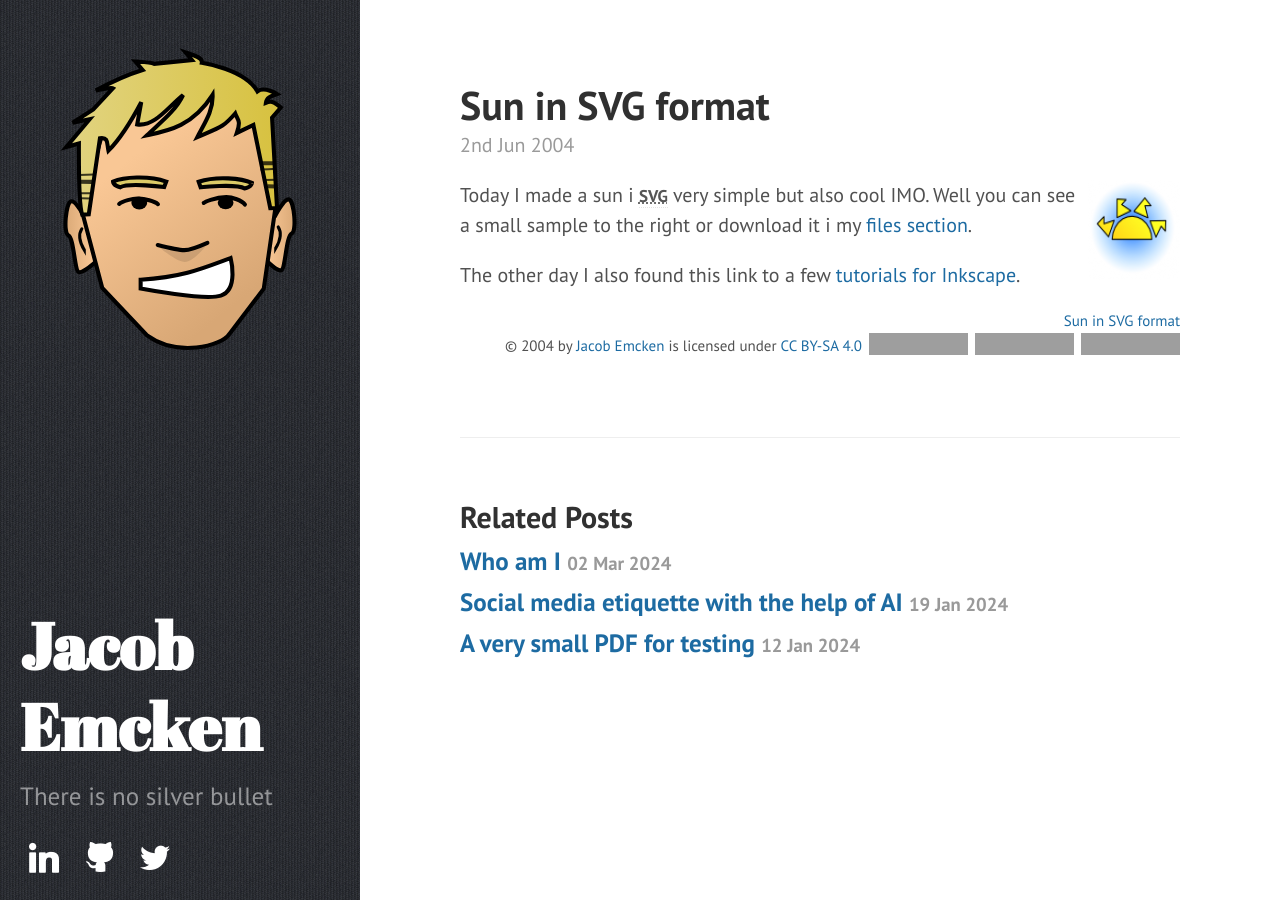
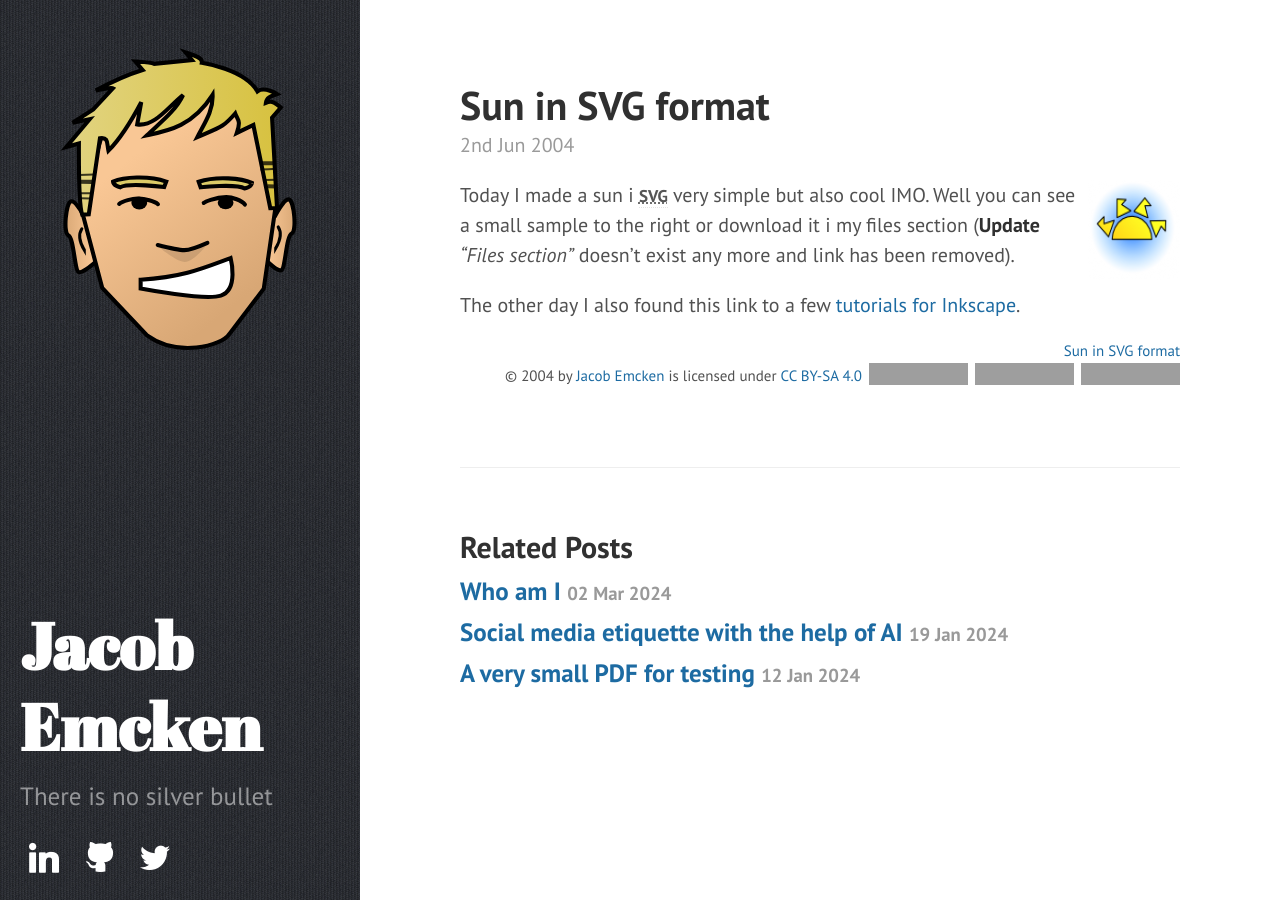
Before and after one commit to jacobemcken/jacobemcken.github.io, a Jekyll site: the page built from _posts/2004-06-02-sun-in-svg-format.markdown, in a window 1280 px wide. Built offline with Jekyll 4.4.1, drawn with Linux system fonts in a browser that asks for light colours; grey boxes are pictures that could not be loaded.

Commit message:
Retire non existing 'Files section' to avoid broken links

```diff
--- a/_posts/2004-06-02-sun-in-svg-format.markdown
+++ b/_posts/2004-06-02-sun-in-svg-format.markdown
@@ -21,6 +21,7 @@ tags: []
 comments: false
 ---
 <img border='0' hspace='5' align='right' src='/public/media/sun.thumb.png' alt='' />Today I made a sun i <abbr title="Scalable Vector Graphics">SVG</abbr> very simple but also cool IMO.
-Well you can see a small sample to the right or download it i my <a href="http://www.emcken.dk/files/">files section</a>.
+Well you can see a small sample to the right or download it i my files section
+(**Update** *"Files section"* doesn't exist any more and link has been removed).
 
 The other day I also found this link to a few <a href="http://programmer-art.org/?page=inkscape">tutorials for Inkscape</a>.
```
